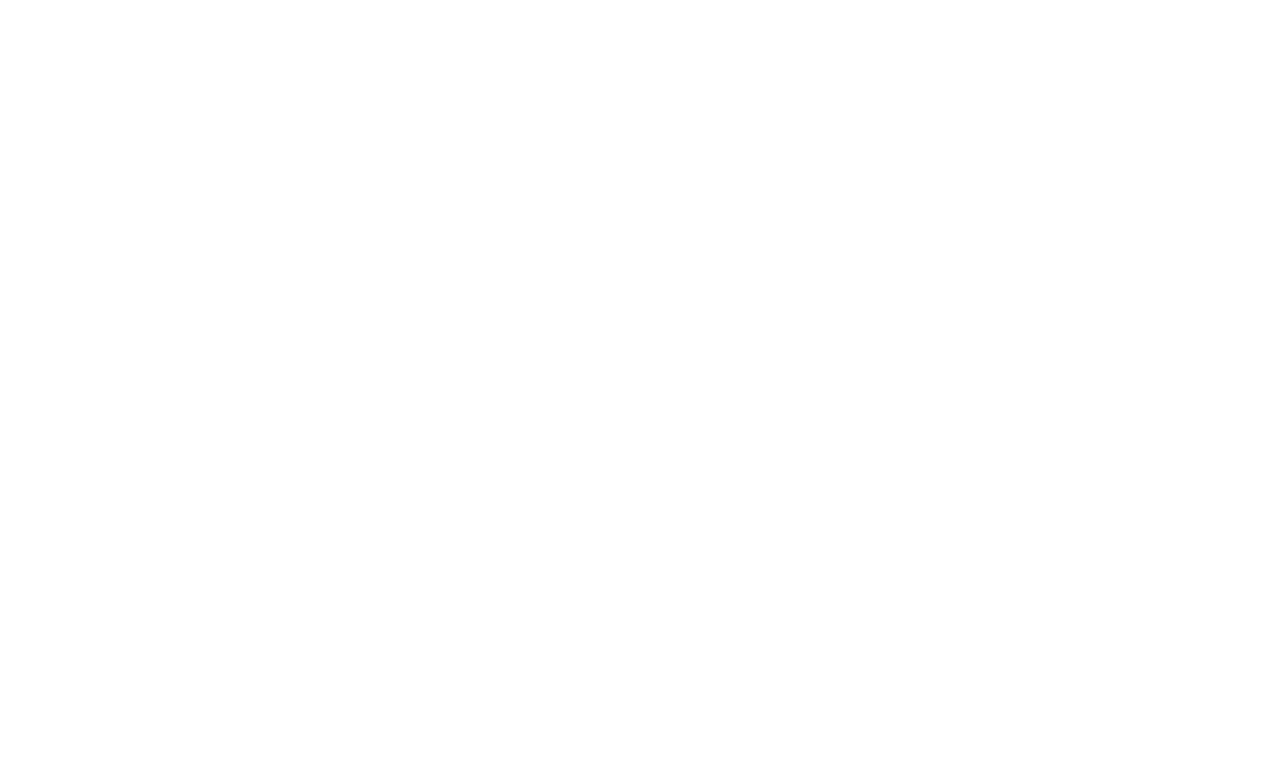
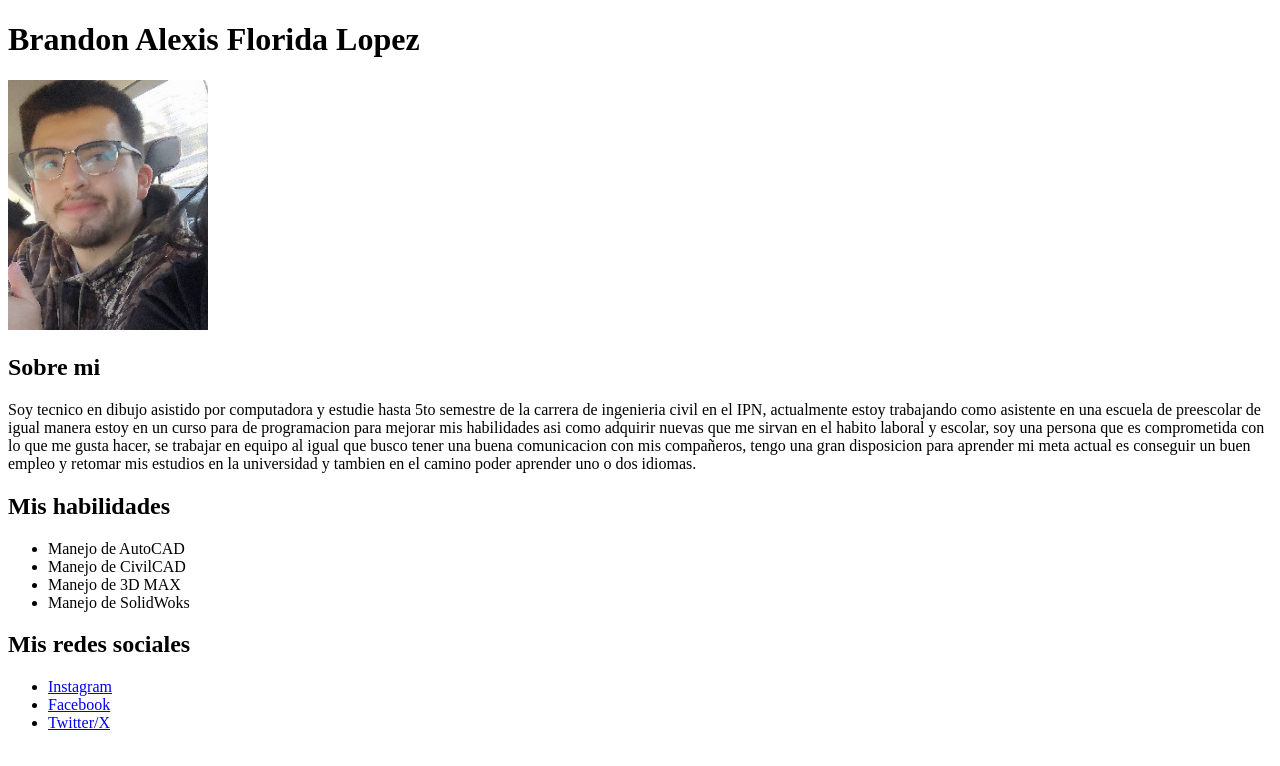
Before and after one commit to Alifinal/CV-prueba, a plain HTML site: page index.html in a window 1280 px wide. Drawn offline with Linux system fonts and the light colour scheme.

Commit message:
Conociento elementos HTML

```diff
--- a/index.html
+++ b/index.html
@@ -6,6 +6,27 @@
     <title>Curriculum Vitae</title>
 </head>
 <body>
+    <h1>Brandon Alexis Florida Lopez</h1>
+    <img src="./Foto .jpg" width="200px" height="250px">
+    <h2>Sobre mi</h2>
+    <p>Soy tecnico en dibujo asistido por computadora y estudie hasta 5to semestre de la carrera de ingenieria civil en el IPN, actualmente estoy trabajando como asistente en una escuela de preescolar
+        de igual manera estoy en un curso para de programacion para mejorar mis habilidades asi como adquirir nuevas que me sirvan en el habito laboral y escolar, soy una persona que es comprometida
+        con lo que me gusta hacer, se trabajar en equipo al igual que busco tener una buena comunicacion con mis compañeros, tengo una gran disposicion para aprender mi meta actual es conseguir un buen empleo y retomar
+        mis estudios en la universidad y tambien en el camino poder aprender uno o dos idiomas.
+    </p>
+    <h2>Mis habilidades</h2>
+    <ul>
+        <li>Manejo de AutoCAD</li>
+        <li>Manejo de CivilCAD</li>
+        <li>Manejo de 3D MAX</li>
+        <li>Manejo de SolidWoks</li>
+    </ul>
+    <h2>Mis redes sociales</h2>
+    <ul>
+        <li><a href="https://www.instagram.com/alifinald1/?next=%2F" target="_blank">Instagram</a></li>
+        <li><a href="https://www.facebook.com/alifinal/" target="_blank">Facebook</a></li>
+        <li><a href="https://x.com/AlifinalD" target="_blank">Twitter/X</a></li>
+    </ul>
 
 </body>
 </html>
```
Also changed, not shown: Foto .jpg (added).
